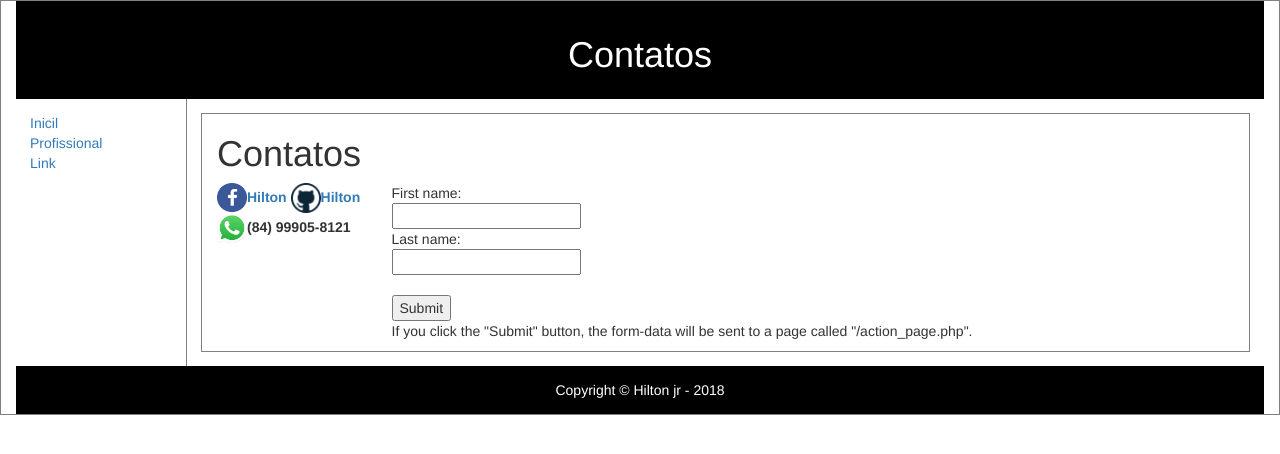
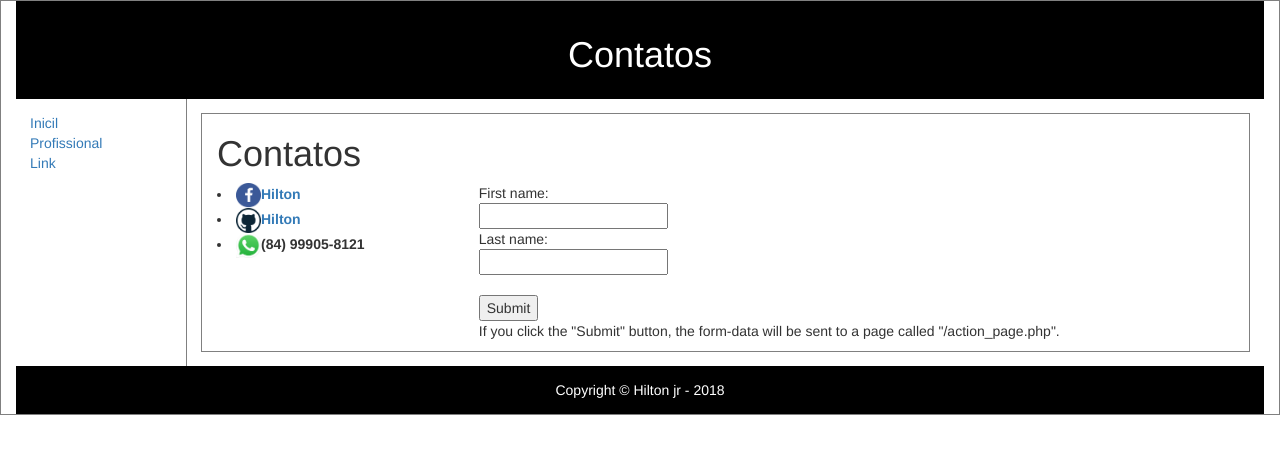
Before and after one commit to hiltonjr/hiltonjr.github.io, a plain HTML site: page Contato.html in a window 1280 px wide. Drawn offline with nearby package versions, Linux system fonts and the light colour scheme.

Commit message:
organização dos ícones
pagina de contatos semi finalizado

```diff
--- a/Contato.html
+++ b/Contato.html
@@ -65,12 +65,12 @@ article {
 
   <h1>Contatos</h1>
     <div class="row">
-      <div class="col-sm-2">
+      <div class="col-sm-3">
         <a href="https://www.facebook.com/hiltonj2">
-        <img src="hiltonjr.github.io/imag/facebook.jpg" alt="Facebook" style="width:30px;height:30px;border:0;"><b>Hilton</b></a>
+        <li><img src="hiltonjr.github.io/imag/facebook.jpg" alt="Facebook" style="width:25px;height:25px;border:0;"><b>Hilton</b></a></li>
         <a href="https://github.com/hiltonjr">
-        <img src="hiltonjr.github.io/imag/github-512.jpg" alt="Github" style="width:30px;height:30px;border:0;"><b>Hilton</b></a>
-        <img src="hiltonjr.github.io/imag/whatsapp.jpg" alt="Whatsapp" style="width:30px;height:30px;border:0;"><b>(84) 99905-8121</b></a>
+        <li><img src="hiltonjr.github.io/imag/github-512.jpg" alt="Github" style="width:25px;height:25px;border:0;"><b>Hilton</b></a></li>
+        <li><img src="hiltonjr.github.io/imag/whatsapp.jpg" alt="Whatsapp" style="width:25px;height:25px;border:0;"><b>(84) 99905-8121</b></a></li>
       </div>
 <div class="col-sm-8">
 <form action="/action_page.php">
@@ -89,9 +89,6 @@ article {
 
 <footer>Copyright &copy; Hilton jr - 2018 </footer>
 
-<body background="clouds.gif">
-<body background="http://www.w3schools.com/clouds.gif">
-
 </div>
 
 </body>
```
